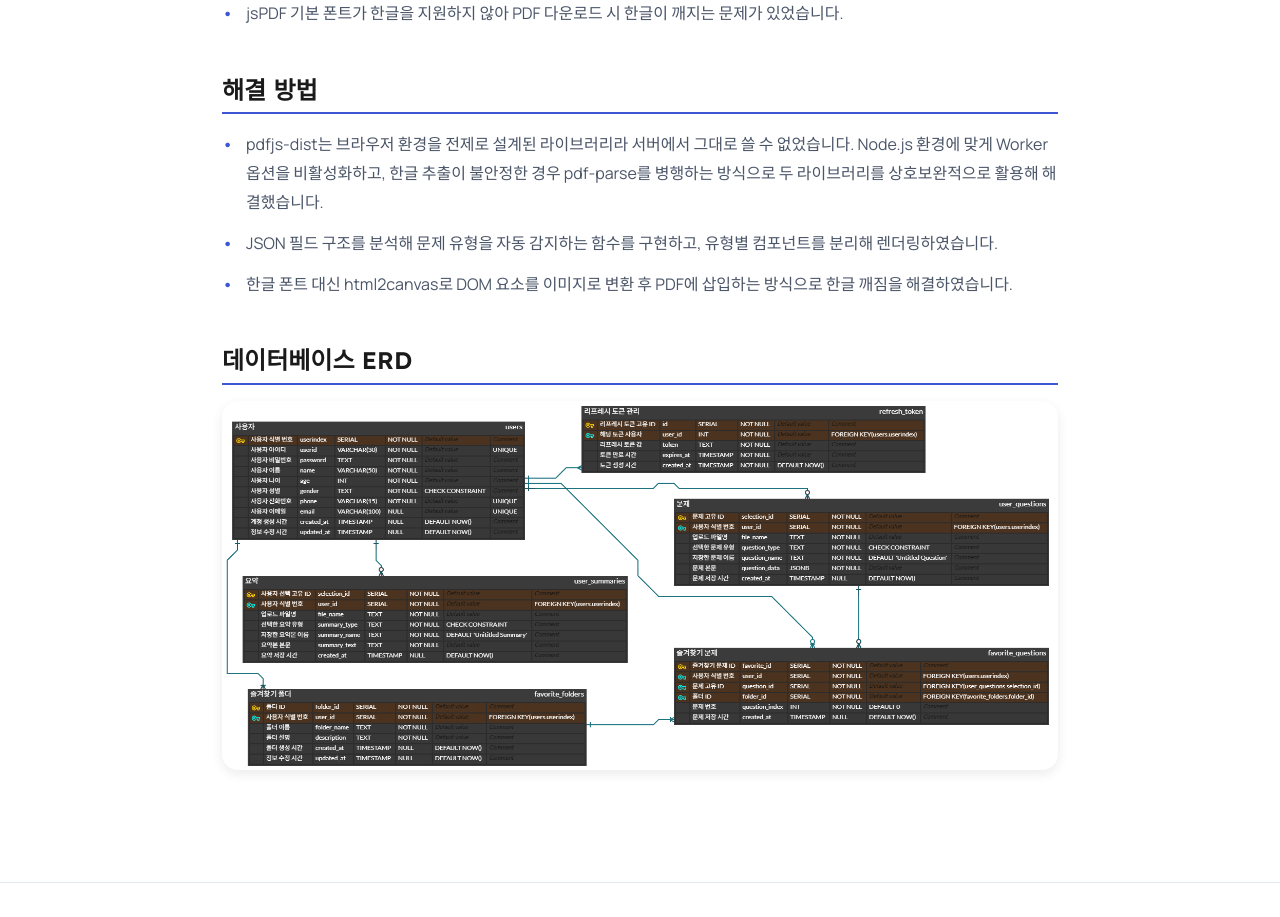
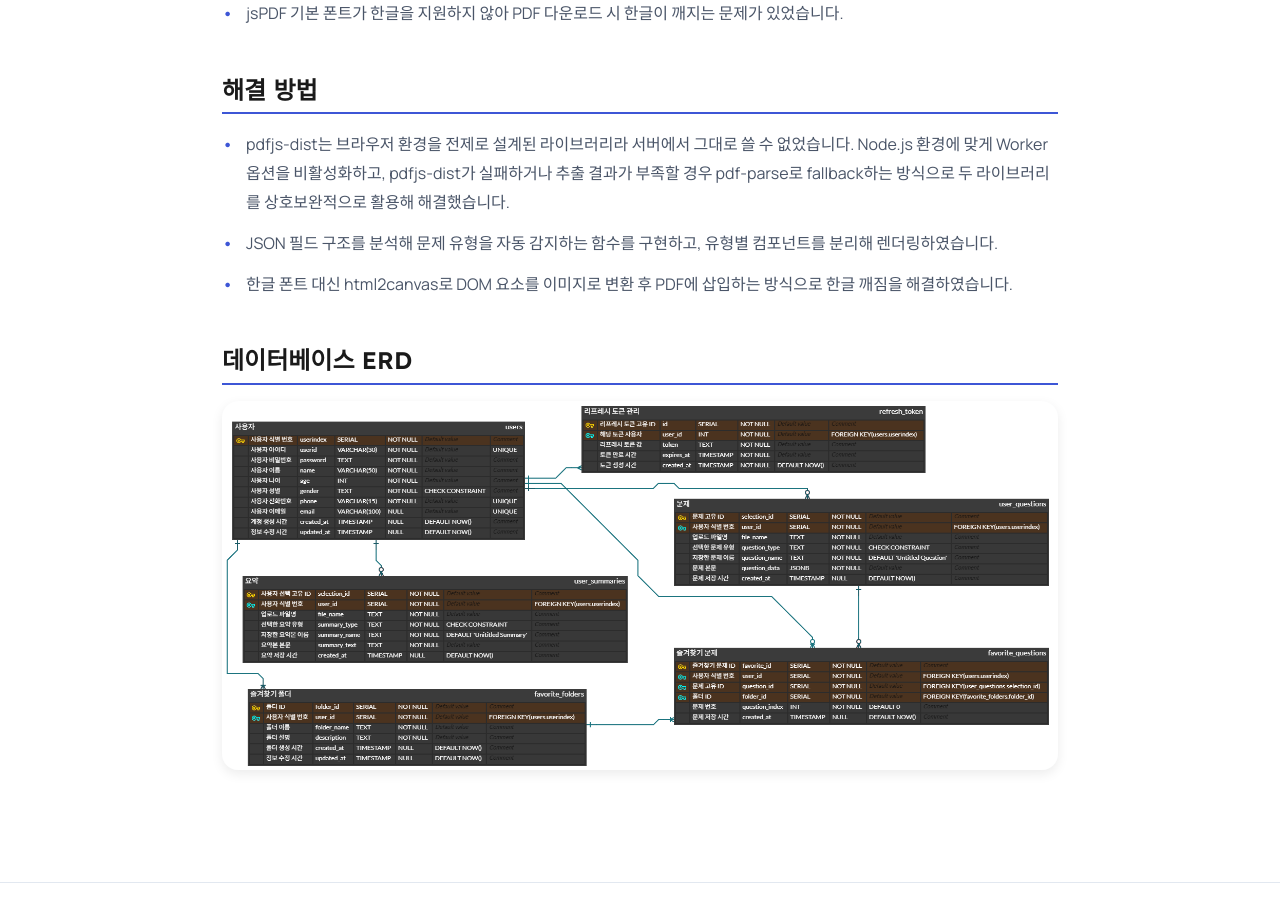
Before and after one commit to HeoSeonJin0504/HeoSeonJin0504.github.io, a React (Vite) app: page /project/1 in a window 1280 px wide. Shown: the part 2680-3597 px from the top of the page. Built offline with nearby package versions, Linux system fonts and the light colour scheme.

Commit message:
설명 보완

```diff
--- a/src/data/projects.ts
+++ b/src/data/projects.ts
@@ -90,7 +90,7 @@ Qureka는 이 과정을 클릭 몇 번으로 대체할 수 있도록 만든 서
       "jsPDF 기본 폰트가 한글을 지원하지 않아 PDF 다운로드 시 한글이 깨지는 문제가 있었습니다.",
     ],
     solution: [
-      "pdfjs-dist는 브라우저 환경을 전제로 설계된 라이브러리라 서버에서 그대로 쓸 수 없었습니다. Node.js 환경에 맞게 Worker 옵션을 비활성화하고, 한글 추출이 불안정한 경우 pdf-parse를 병행하는 방식으로 두 라이브러리를 상호보완적으로 활용해 해결했습니다.",
+      "pdfjs-dist는 브라우저 환경을 전제로 설계된 라이브러리라 서버에서 그대로 쓸 수 없었습니다. Node.js 환경에 맞게 Worker 옵션을 비활성화하고, pdfjs-dist가 실패하거나 추출 결과가 부족할 경우 pdf-parse로 fallback하는 방식으로 두 라이브러리를 상호보완적으로 활용해 해결했습니다.",
       "JSON 필드 구조를 분석해 문제 유형을 자동 감지하는 함수를 구현하고, 유형별 컴포넌트를 분리해 렌더링하였습니다.",
       "한글 폰트 대신 html2canvas로 DOM 요소를 이미지로 변환 후 PDF에 삽입하는 방식으로 한글 깨짐을 해결하였습니다.",
     ],
```
